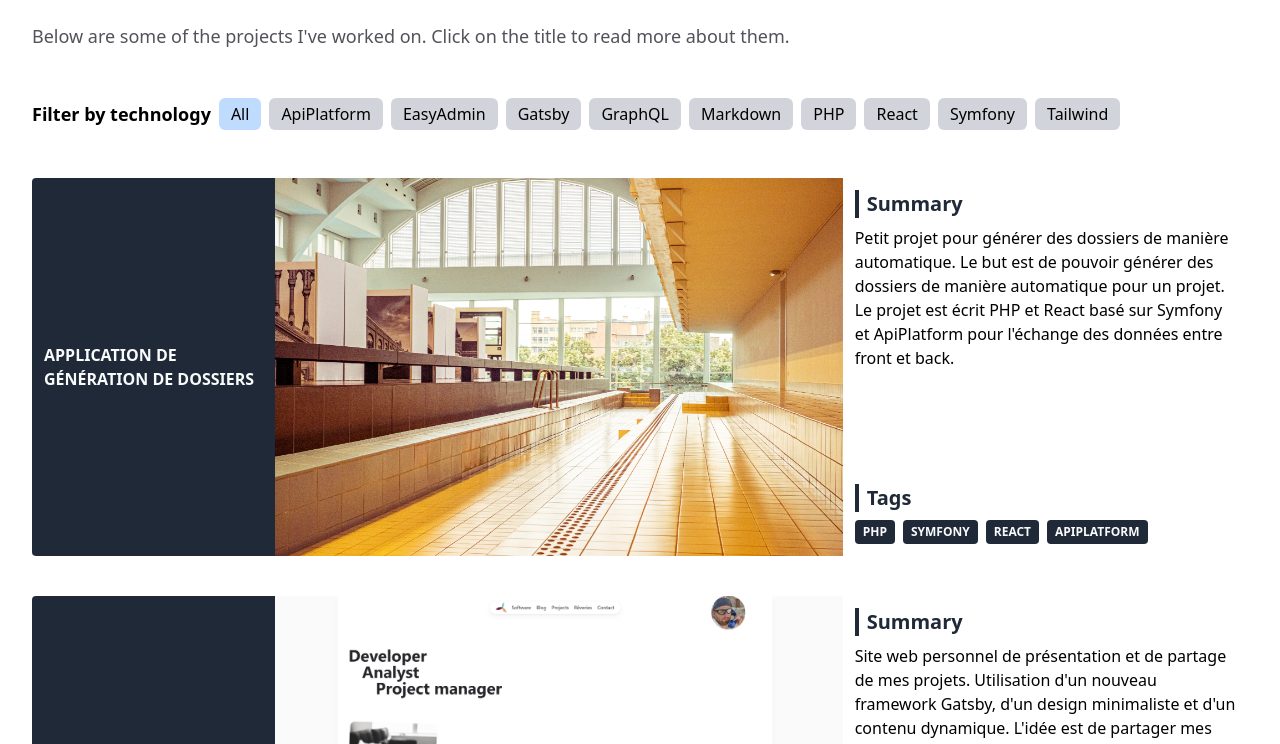
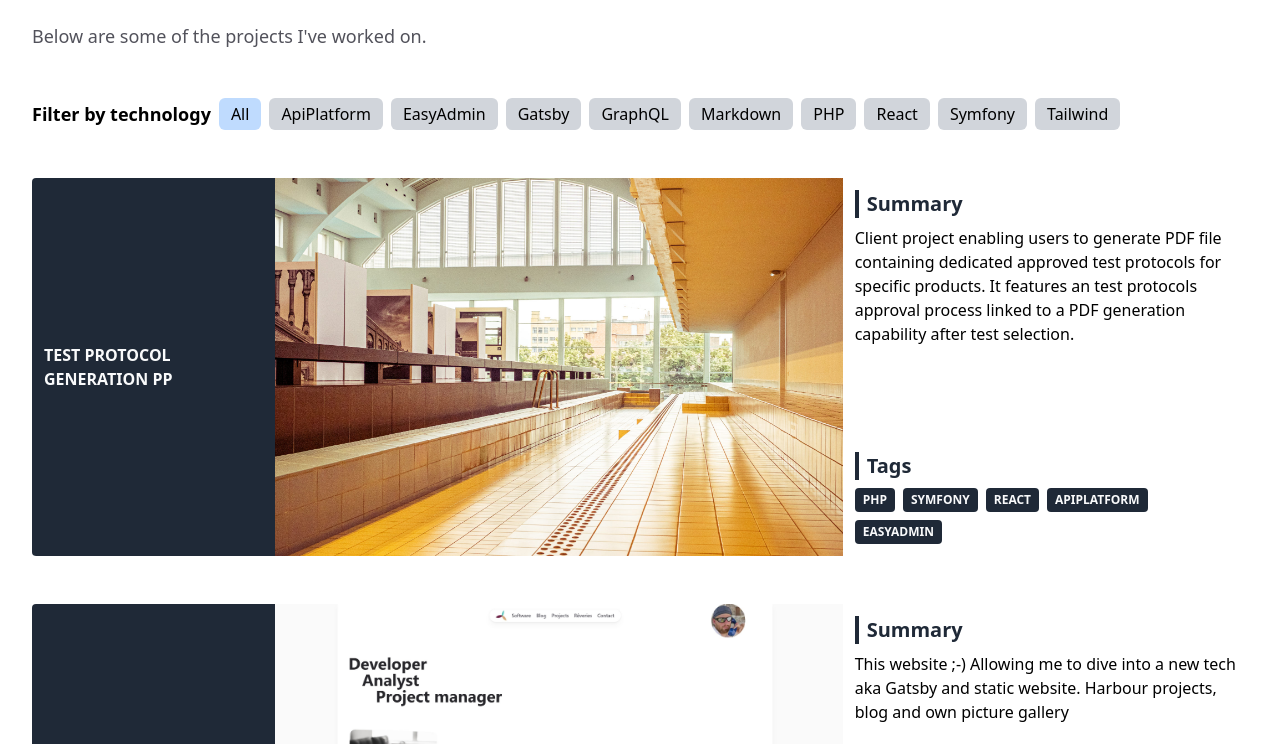
Before and after one commit to yalit/yalit-site, a Gatsby site: page /projects in a window 1280 px wide. Shown: the part 208-952 px from the top of the page. Built offline with nearby package versions, Linux system fonts and the light colour scheme; Gatsby itself is replaced by a stand-in of ours; some packages are replaced by stand-ins of ours.

Commit message:
feat : update project data & design

````diff
--- a/src/components/projects/ProjectList.tsx
+++ b/src/components/projects/ProjectList.tsx
@@ -4,7 +4,7 @@ import ProjectListProject from "./ProjectListProject";
 
 export default function ProjectList({projects}: {projects: Project[]}) {
     return (
-        <div className="project-list flex flex-col gap-10">
+        <div className="project-list flex flex-col gap-[3rem]">
             {projects.map((project: Project) => <ProjectListProject project={project} key={project.title} />)}
         </div>
     )
--- a/src/components/projects/ProjectListProject.tsx
+++ b/src/components/projects/ProjectListProject.tsx
@@ -5,16 +5,17 @@ import Lightbox from "../shared/Lightbox";
 
 export default function ProjectListProject({project}: {project: Project}) {
     return (
-        <div className="projectlist-project flex flex-wrap justify-between">
-            <div className="title w-full flex order-1 md:w-1/3 lg:w-1/5 justify-start items-center p-3 bg-gray-800 text-gray-50 font-semibold uppercase rounded-tl rounded-tr md:rounded-tl md:rounded-tr-none lg:rounded-tl lg:rounded-bl">
-                {project.title}
-            </div>
-            <div className="image w-full order-3 flex justify-center lg:flex-1 lg:order-2">
-                <Lightbox>
-                    <GatsbyImage image={project.thumbnail} alt={project.title} className="w-full rounded-b lg:rounded-none"/>
-                </Lightbox>
-            </div>
-            <div className="summary flex flex-col w-full order-2 md:w-2/3 lg:w-1/3 lg:order-3 justify-between p-3 border-gray-800 border-x-4 md:border-none">
+        <div className="projectlist-project flex flex-wrap justify-between basis-0">
+            <Lightbox
+                className="title cursor-pointer w-full flex order-1 md:w-1/3 lg:w-1/5 justify-start items-center p-3 bg-gray-800 text-gray-50 font-semibold uppercase rounded-tl rounded-tr md:rounded-tl md:rounded-tr-none lg:rounded-tl md:rounded-bl"
+                content={<GatsbyImage image={project.thumbnail} alt={project.title} className="w-full rounded-b lg:rounded-none"/>}
+            >
+                    {project.title}
+            </Lightbox>
+            <Lightbox className="image hidden lg:flex flex-1 order-2 justify-center cursor-pointer">
+                <GatsbyImage image={project.thumbnail} alt={project.title} className="w-full rounded-b lg:rounded-none object-cover"/>
+            </Lightbox>
+            <div className="summary flex flex-col w-full h-full order-2 md:w-2/3 lg:w-1/3 lg:order-3 justify-between p-3">
                 <div className="summary__info mb-3">
                     <div className="summary__title mb-2 font-semibold text-xl text-gray-800 lg:border-gray-800 lg:border-l-4 lg:pl-2">Summary</div>
                     <div className="summary__content">{project.summary}</div>
--- a/src/components/shared/Lightbox.tsx
+++ b/src/components/shared/Lightbox.tsx
@@ -1,6 +1,11 @@
-import React, { PropsWithChildren, useEffect, useState }  from "react"
+import React, { PropsWithChildren, ReactNode, useEffect, useState }  from "react"
 
-export default function Lightbox({children}: PropsWithChildren) {
+interface LightboxProps extends PropsWithChildren {
+    content?: ReactNode,
+    className?: string
+}
+
+export default function Lightbox({children, content = null, className = ""}: LightboxProps) {
     const [enlighted, setEnlighted] = useState<boolean>(false)
 
     const switchOn = () => setEnlighted(true)
@@ -23,13 +28,13 @@ export default function Lightbox({children}: PropsWithChildren) {
     }, [enlighted])
     return (
         <>
-            <div onClick={switchOn}>
+            <div onClick={switchOn} className={className}>
                 {children}
             </div>
             {enlighted &&
                 <div className="lightbox fixed inset-x-0 top-0 h-screen bg-black/80 flex justify-center items-center z-[1000]" onClick={switchOff}>
                     <div className="max-w-[80%] max-h-[80%] relative">
-                        {children}
+                        {content ? content : children}
                         <div className="absolute cursor-pointer text-white text-2xl -top-[2rem] right-0">X</div>
                     </div>
                 </div>
--- a/src/pages/projects/index.tsx
+++ b/src/pages/projects/index.tsx
@@ -72,8 +72,7 @@ export default function Projects({ data }: PageProps<ProjectsPageQuery>) {
                 <div className="summary">
                     <div className="title">Some projects I've worked on</div>
                     <div className="description">
-                        Below are some of the projects I've worked on. Click on the title to
-                        read more about them.
+                        Below are some of the projects I've worked on.
                     </div>
                 </div>
 
--- a/src/projects/advanced-easyadmin.md
+++ b/src/projects/advanced-easyadmin.md
@@ -5,5 +5,5 @@ date: 2022-05-04
 tags: [PHP, Symfony, EasyAdmin]
 repository: "https://github.com/yalit/custom-easy-admin"
 thumbnail: './advanced-easyadmin.jpg'
-summary: Projet voulant démontrer comment utiliser EasyAdmin (Symfony) de manière plus poussée que celle montrée dans la démo de base. Le but est de montrer comment on peut personnaliser EasyAdmin pour avoir une interface plus proche de ce que l'on veut.
+summary: EasyAdmin is the default admin bundle for Symfony. It exists a demo of the EasyAdmin bundle which is limited to the basic setup and usage. The target of this project is to go beyond the basic cases and provides examples of implementation/usage for most of the functions of the bundle.
 ---
--- a/src/projects/dossgen-app.md
+++ b/src/projects/dossgen-app.md
@@ -1,17 +1,9 @@
 ---
-title: Application de Génération de Dossiers
+title: Test protocol generation pp
 slug: dossgen-app
 date: 2024-02-02
-tags: [PHP, Symfony, React, ApiPlatform]
+tags: [PHP, Symfony, React, ApiPlatform, EasyAdmin]
 repository: "https://github.com"
 thumbnail: './dossgen-app.jpg'
-summary: Petit projet pour générer des dossiers de manière automatique. Le but est de pouvoir générer des dossiers de manière automatique pour un projet. Le projet est écrit PHP et React basé sur Symfony et ApiPlatform pour l'échange des données entre front et back.
+summary: Client project enabling users to generate PDF file containing dedicated approved test protocols for specific products. It features an test protocols approval process linked to a PDF generation capability after test selection.
 ---
-
-# Génération de Dossiers
-
-Petit projet pour générer des dossiers de manière automatique. Le but est de pouvoir générer des dossiers de manière automatique pour un projet. Le projet est écrit en Python et utilise la librairie `PyQt5` pour l'interface graphique.
-
-```php
-function test(){}
-```
--- a/src/projects/planning-app.md
+++ b/src/projects/planning-app.md
@@ -5,5 +5,5 @@ date: 2021-10-12
 tags: [PHP, Symfony, React, ApiPlatform]
 repository: "https://github.com"
 thumbnail: './planning-app.jpg'
-summary: Project pour la gestion de planning. Le but est de pouvoir gérer les plannings de manière automatique pour un projet. Le projet est écrit en PHP et React basé sur Symfony et ApiPlatform pour l'échange des données entre front et back.
+summary: Client project allowing the planning of a team tasks to match their previous manual wallcards usage. Allows for sub-teams handling, task categorization, drag/drop...
 ---
--- a/src/projects/yalit-site.md
+++ b/src/projects/yalit-site.md
@@ -1,9 +1,9 @@
 ---
-title: Site portfolio personnel
+title: Own website/blog
 slug: yalit-site
 date: 2024-01-01
 tags: [React, Gatsby, Tailwind, Markdown, GraphQL]
 repository: "https://github.com/yalit/yalit-site"
 thumbnail: './yalit-site.jpg'
-summary: Site web personnel de présentation et de partage de mes projets. Utilisation d'un nouveau framework Gatsby, d'un design minimaliste et d'un contenu dynamique. L'idée est de partager mes projets, mes articles et mes idées en découvrant de nouveaux outils.
+summary: This website ;-) Allowing me to dive into a new tech aka Gatsby and static website. Harbour projects, blog and own picture gallery
 ---
````
